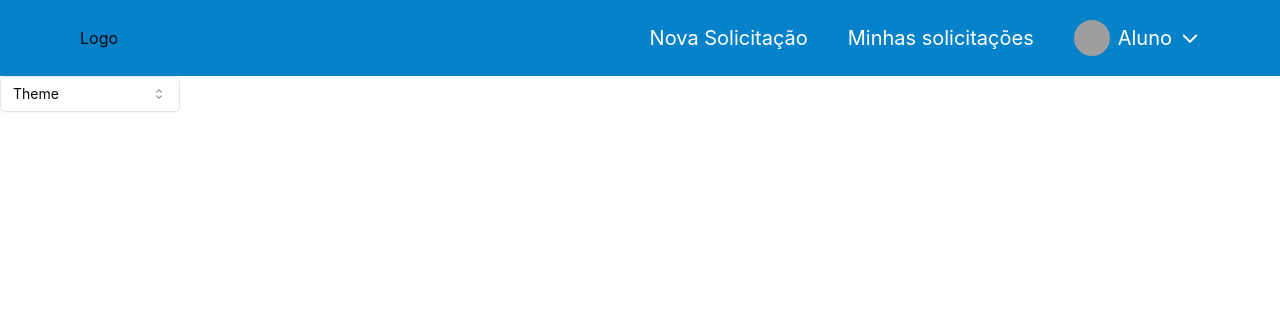
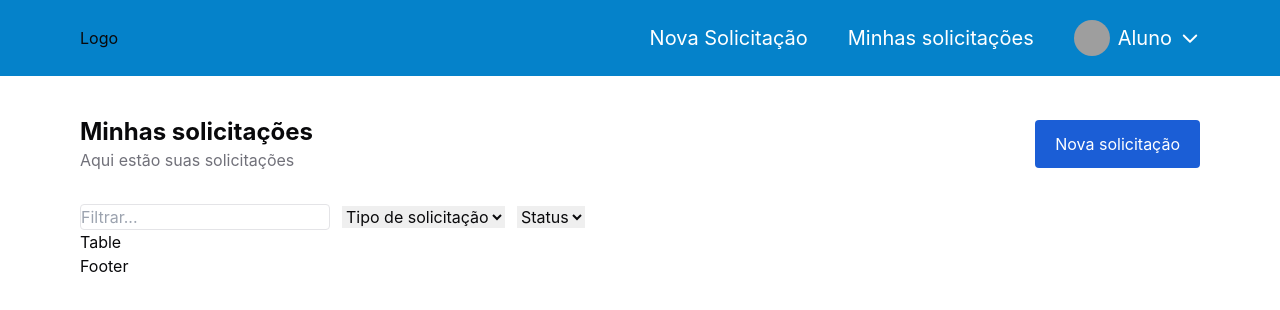
Before and after one commit to RianZenki/Req, a React (Vite) app: page /home in a window 1280 px wide. Shown: the top 310 px of the page. Built offline with nearby package versions, Linux system fonts and the light colour scheme; grey boxes are pictures that could not be loaded.

Commit message:
feat: create home page

```diff
--- a/src/routes/index.tsx
+++ b/src/routes/index.tsx
@@ -1,5 +1,6 @@
 import { Header } from "@/components/Header";
 import { Select, SelectContent, SelectItem, SelectTrigger, SelectValue } from "@/components/ui/select";
+import { Home } from "@/screens/Home";
 import { Login } from "@/screens/Login";
 import { Register } from "@/screens/Register";
 import { createBrowserRouter } from "react-router-dom";
@@ -18,16 +19,7 @@ export const router = createBrowserRouter([
       children: [
          {
             path: "/home",
-            element: <Select>
-            <SelectTrigger className="w-[180px]">
-              <SelectValue placeholder="Theme" />
-            </SelectTrigger>
-            <SelectContent>
-              <SelectItem value="light">Light</SelectItem>
-              <SelectItem value="dark">Dark</SelectItem>
-              <SelectItem value="system">System</SelectItem>
-            </SelectContent>
-          </Select>
+            element: <Home />
          }
       ]
    }
--- /dev/null
+++ b/src/screens/Home/index.tsx
@@ -0,0 +1,34 @@
+import { Plus } from "phosphor-react";
+
+export const Home = () => {
+   return (
+      <div className="w-full px-20 mt-10">
+         <div className="flex justify-between items-center">
+            <div>
+               <h2 className="text-2xl font-bold">Minhas solicitações</h2>
+               <p className="text-muted-foreground">
+                  Aqui estão suas solicitações
+               </p>
+            </div>
+            <button className="w-[200] h-12 px-5 py-4 rounded bg-brandColor-700 text-white transition hover:bg-[#2672f9] flex flex-col justify-center items-center">
+               <Plus size={22} />
+               Nova solicitação
+            </button>
+         </div>
+
+         <div className="mt-8">
+            <div className="space-x-3">
+               <input className="border rounded" type="text" placeholder="Filtrar..." />
+               <select name="" id="">
+                  <option value="">Tipo de solicitação</option>
+               </select>
+               <select name="" id="">
+                  <option value="">Status</option>
+               </select>
+            </div>
+            <div>Table</div>
+            <div>Footer</div>
+         </div>
+      </div>
+   );
+};
--- a/src/screens/Login/index.tsx
+++ b/src/screens/Login/index.tsx
@@ -103,9 +103,12 @@ export const Login = () => {
             </FormProvider>
 
             <footer className="flex flex-col items-center mt-8 gap-3">
-              <AccountRecoveryModal />
+               <AccountRecoveryModal />
                <p>
-                  <Link className="text-[#646464] text-xs" to="/cadastro">
+                  <Link
+                     className="text-[#646464] text-xs hover:underline"
+                     to="/cadastro"
+                  >
                      Não possui cadastro no sitema? Cadastre-se
                   </Link>
                </p>
```
